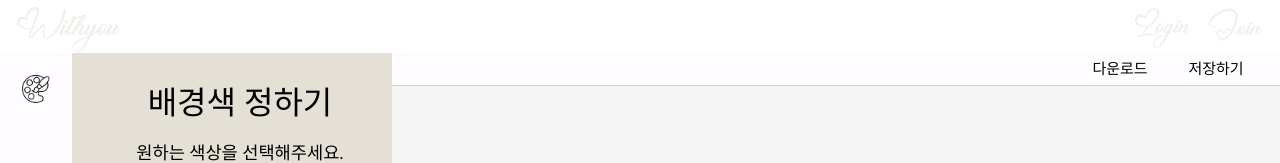
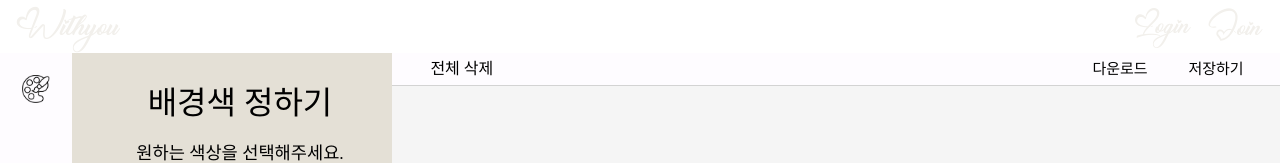
Before and after one commit to onniseonmi/Withyou, a React (Create React App) app in the folder client/: page /editpage in a window 1280 px wide. Shown: the top 163 px of the page. Built offline with nearby package versions, Linux system fonts and the light colour scheme; a web font is replaced by a local one.

Commit message:
Add AllDeleteButton

```diff
--- a/client/src/components/editpage/TopMenu.js
+++ b/client/src/components/editpage/TopMenu.js
@@ -5,7 +5,7 @@ import axios from "axios";
 const server_url_1 = "http://localhost:4000";
 const server_url_2 =
   "http://ec2-3-24-168-238.ap-southeast-2.compute.amazonaws.com:4000";
-export default function TopMenu({ deSelectObject }) {
+export default function TopMenu({ deSelectObject, setItemStates }) {
   async function download() {
     await deSelectObject();
     await html2canvse(document.querySelector("#canvas-paper")).then(
@@ -68,6 +68,11 @@ export default function TopMenu({ deSelectObject }) {
 
   return (
     <div id="top-menu">
+      <div className="top-menu-box top-menu-left">
+        <div id="delete-all-object" onClick={() => setItemStates([])}>
+          전체 삭제
+        </div>
+      </div>
       <div className="top-menu-box top-menu-right">
         <div id="top-menu-save">
           <a id="download" onClick={() => download()}>
--- a/client/src/css/editpage/TopMenu.css
+++ b/client/src/css/editpage/TopMenu.css
@@ -10,15 +10,19 @@
 .top-menu-left {
   display: flex;
 }
+
 .top-menu-left > div {
-  margin: 0 1rem;
+  justify-content: left;
   cursor: pointer;
+  margin-left: 3vw;
 }
+
 .top-menu-right {
   display: flex;
   position: absolute;
   right: 1rem;
 }
+
 .top-menu-right > div {
   margin-left: 1rem;
 }
--- a/client/src/pages/EditPage.js
+++ b/client/src/pages/EditPage.js
@@ -125,7 +125,7 @@ export default function EditPage() {
         style: {
           type: type,
           position: "absolute",
-          zIndex: states.length,
+          zIndex: 1,
           width: width / 6,
           height: height / 6,
           top: (height * 3) / 20,
@@ -162,7 +162,7 @@ export default function EditPage() {
         style: {
           type: type,
           position: "absolute",
-          zIndex: states.length,
+          zIndex: 1,
           top: (height * 3) / 20,
           left: width / 6,
           transform: "rotate(0deg)",
@@ -259,7 +259,10 @@ export default function EditPage() {
         </div>
         <div id="canvas">
           <div id="canvas-top-menu">
-            <TopMenu deSelectObject={deSelectObject} />
+            <TopMenu
+              deSelectObject={deSelectObject}
+              setItemStates={setItemStates}
+            />
           </div>
           <div id="canvas-container" onClick={(e) => onclickToDeselect(e)}>
             <div id="content"></div>
```
